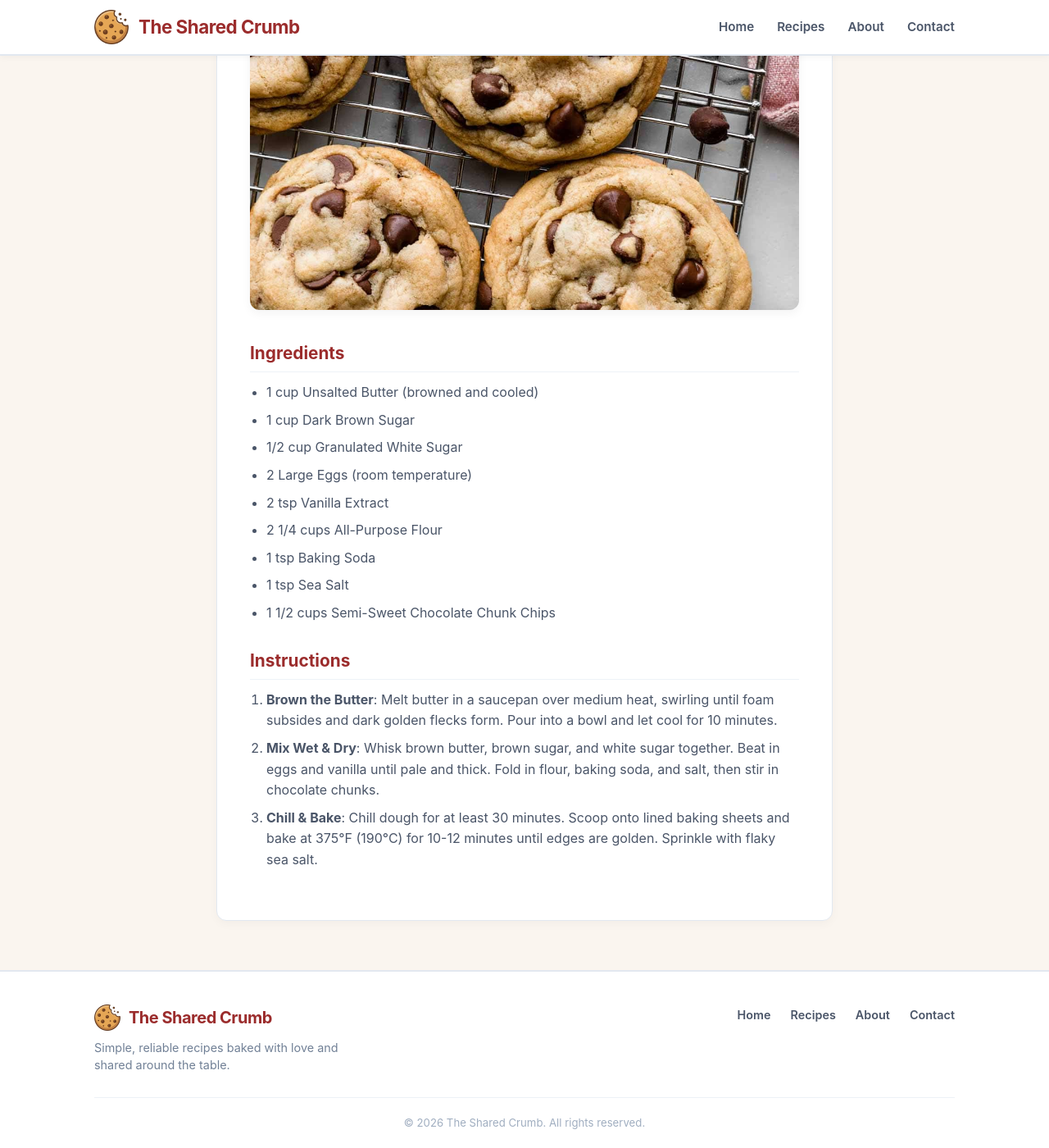
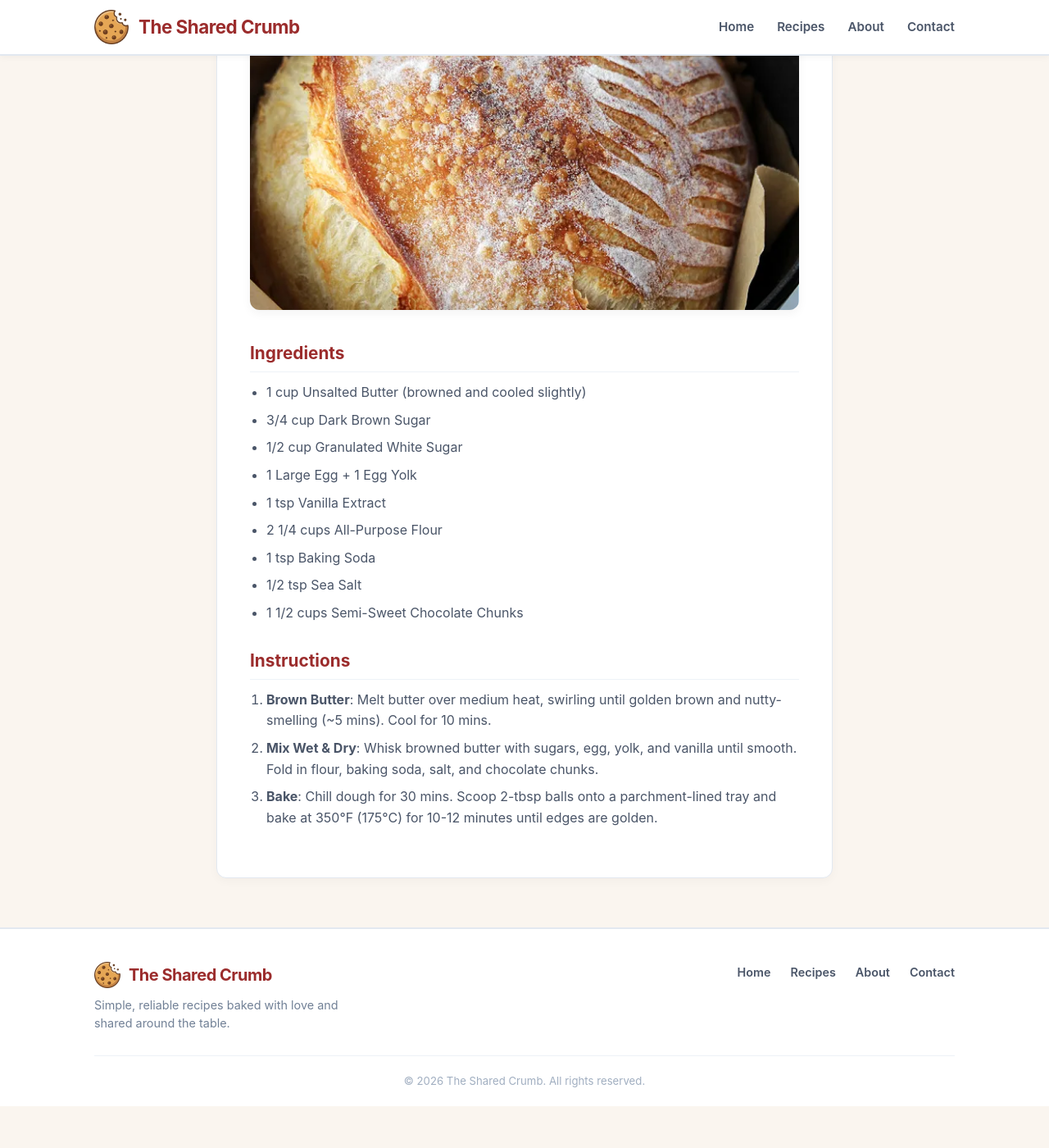
Before and after one commit to TheSharedCrumb/TheSharedCrumb, a Jekyll site: the page built from _recipes/test-chocolate-chip-cookies.md, in a window 1280 px wide and 1400 px high, scrolled down 490 px. Shown: the whole window at 82% size. Built offline with Jekyll 4.4.1, drawn with Linux system fonts in a browser that asks for light colours; after the commit the page ends 1839 px from its top, so only the background shows below that.

Commit message:
Revise chocolate chip cookie recipe details
Updated the recipe for Chewy Brown Butter Chocolate Chip Cookies, including ingredient adjustments and simplified instructions.

```diff
--- a/_recipes/test-chocolate-chip-cookies.md
+++ b/_recipes/test-chocolate-chip-cookies.md
@@ -2,24 +2,25 @@
 layout: recipe
 title: "Chewy Brown Butter Chocolate Chip Cookies"
 description: "Golden edges, soft chewy centers, and rich nutty depth from browned butter."
+category: [Desserts, Baking]
 prep_time: "20 mins"
 cook_time: "12 mins"
 yield: "18 cookies"
-image: "/assets/images/Cookies_TEST.jpg"
+image: "/assets/images/Sourdough-Bread_TEST.png"
 ---
 
 ### Ingredients
-* 1 cup Unsalted Butter (browned and cooled)
-* 1 cup Dark Brown Sugar
+* 1 cup Unsalted Butter (browned and cooled slightly)
+* 3/4 cup Dark Brown Sugar
 * 1/2 cup Granulated White Sugar
-* 2 Large Eggs (room temperature)
-* 2 tsp Vanilla Extract
+* 1 Large Egg + 1 Egg Yolk
+* 1 tsp Vanilla Extract
 * 2 1/4 cups All-Purpose Flour
 * 1 tsp Baking Soda
-* 1 tsp Sea Salt
-* 1 1/2 cups Semi-Sweet Chocolate Chunk Chips
+* 1/2 tsp Sea Salt
+* 1 1/2 cups Semi-Sweet Chocolate Chunks
 
 ### Instructions
-1. **Brown the Butter**: Melt butter in a saucepan over medium heat, swirling until foam subsides and dark golden flecks form. Pour into a bowl and let cool for 10 minutes.
-2. **Mix Wet & Dry**: Whisk brown butter, brown sugar, and white sugar together. Beat in eggs and vanilla until pale and thick. Fold in flour, baking soda, and salt, then stir in chocolate chunks.
-3. **Chill & Bake**: Chill dough for at least 30 minutes. Scoop onto lined baking sheets and bake at 375°F (190°C) for 10-12 minutes until edges are golden. Sprinkle with flaky sea salt.
+1. **Brown Butter**: Melt butter over medium heat, swirling until golden brown and nutty-smelling (~5 mins). Cool for 10 mins.
+2. **Mix Wet & Dry**: Whisk browned butter with sugars, egg, yolk, and vanilla until smooth. Fold in flour, baking soda, salt, and chocolate chunks.
+3. **Bake**: Chill dough for 30 mins. Scoop 2-tbsp balls onto a parchment-lined tray and bake at 350°F (175°C) for 10-12 minutes until edges are golden.
```
